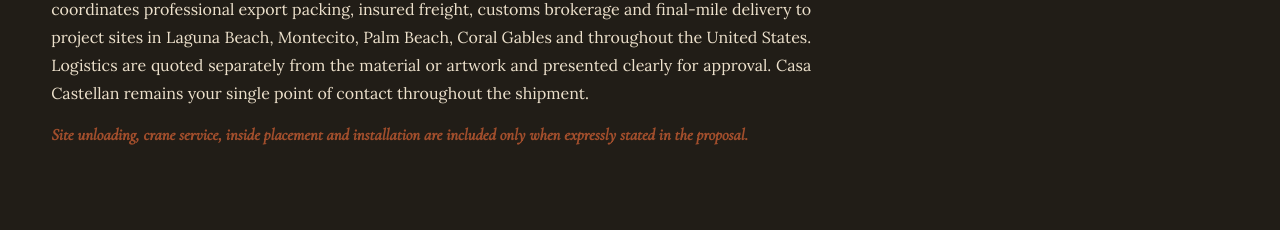
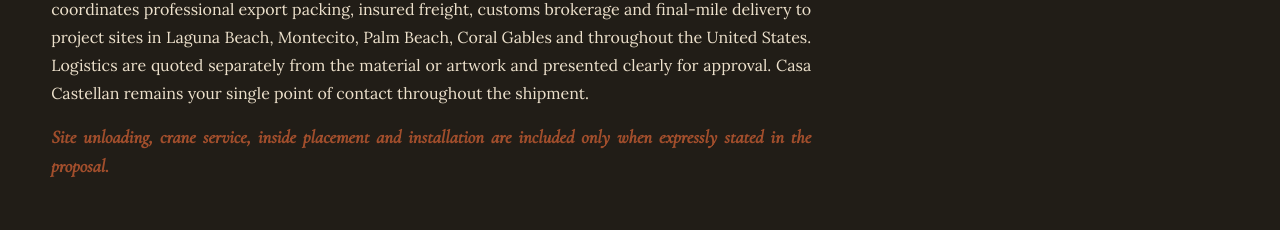
Before and after one commit to alexmilst/casacastellan, a React (Vite) app: page / in a window 1280 px wide. Shown: the part 2159-2389 px from the top of the page. Built offline with nearby package versions, Linux system fonts and the light colour scheme; a web font is replaced by a local one.

Commit message:
Update App.jsx

```diff
--- a/src/App.jsx
+++ b/src/App.jsx
@@ -650,7 +650,7 @@
             United States. Logistics are quoted separately from the material or artwork and presented clearly
             for approval. Casa Castellan remains your single point of contact throughout the shipment.
           </p>
-          <p style={{ fontFamily: "'Cormorant Garamond', serif", fontStyle: "italic", fontWeight: 700, fontSize: 16.5, lineHeight: 1.55, color: C.terra, margin: "16px 0 0", maxWidth: 760, textAlign: "justify" }}>
+          <p style={{ fontFamily: "'Cormorant Garamond', serif", fontStyle: "italic", fontWeight: 700, fontSize: 18.5, lineHeight: 1.55, color: C.terra, margin: "16px 0 0", maxWidth: 760, textAlign: "justify" }}>
             Site unloading, crane service, inside placement and installation are included only when expressly
             stated in the proposal.
           </p>
```
